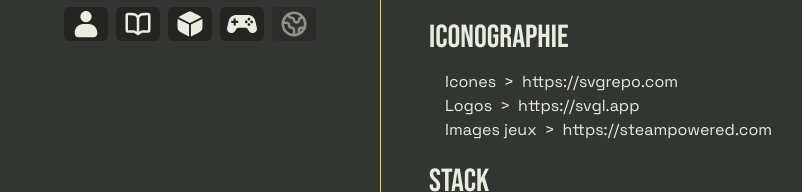
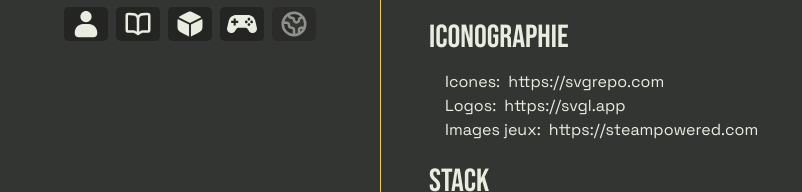
Before and after one commit to Pyramond/dayamond.fr, a Next.js app: page /about in a window 1280 px wide. Shown: the part 498-690 px from the top of the page, without its empty margins (16-818 px from the left). Built offline with nearby package versions, Linux system fonts and the light colour scheme; no server answers.

Commit message:
style: Remove arrow

```diff
--- a/src/components/about/iconography/iconography.tsx
+++ b/src/components/about/iconography/iconography.tsx
@@ -27,8 +27,7 @@ export default async function Iconography() {
             <div className={styles.iconList}>
                 {data.map((icon: iconType, index: number) => (
                     <div key={index} className={styles.iconItem}>
-                        <p>{icon.name}</p>
-                        <p> {">"} </p>
+                        <p>{icon.name}: </p>
                         <a href={icon.url}> {icon.url} </a>
                     </div>
                 ))}
```
